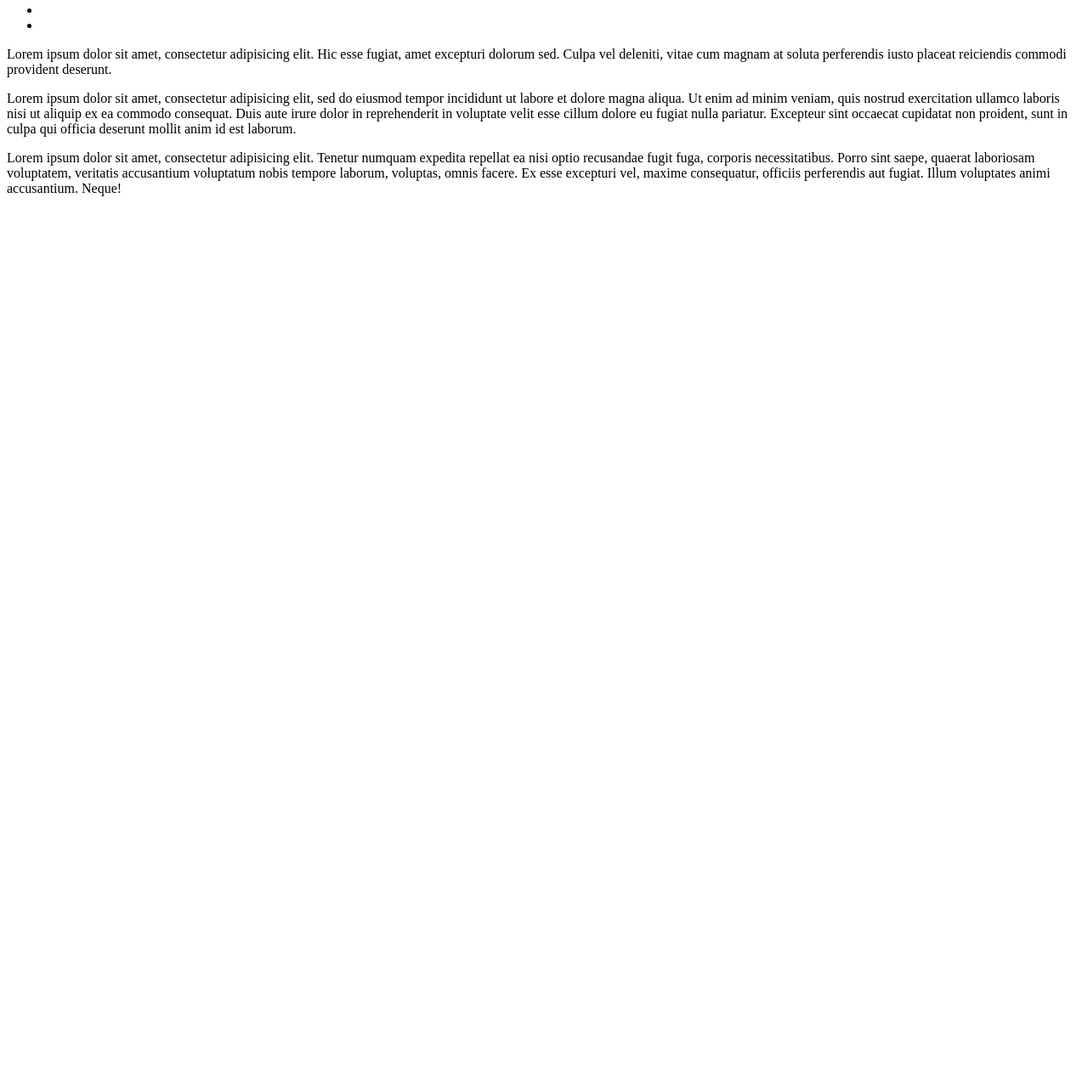
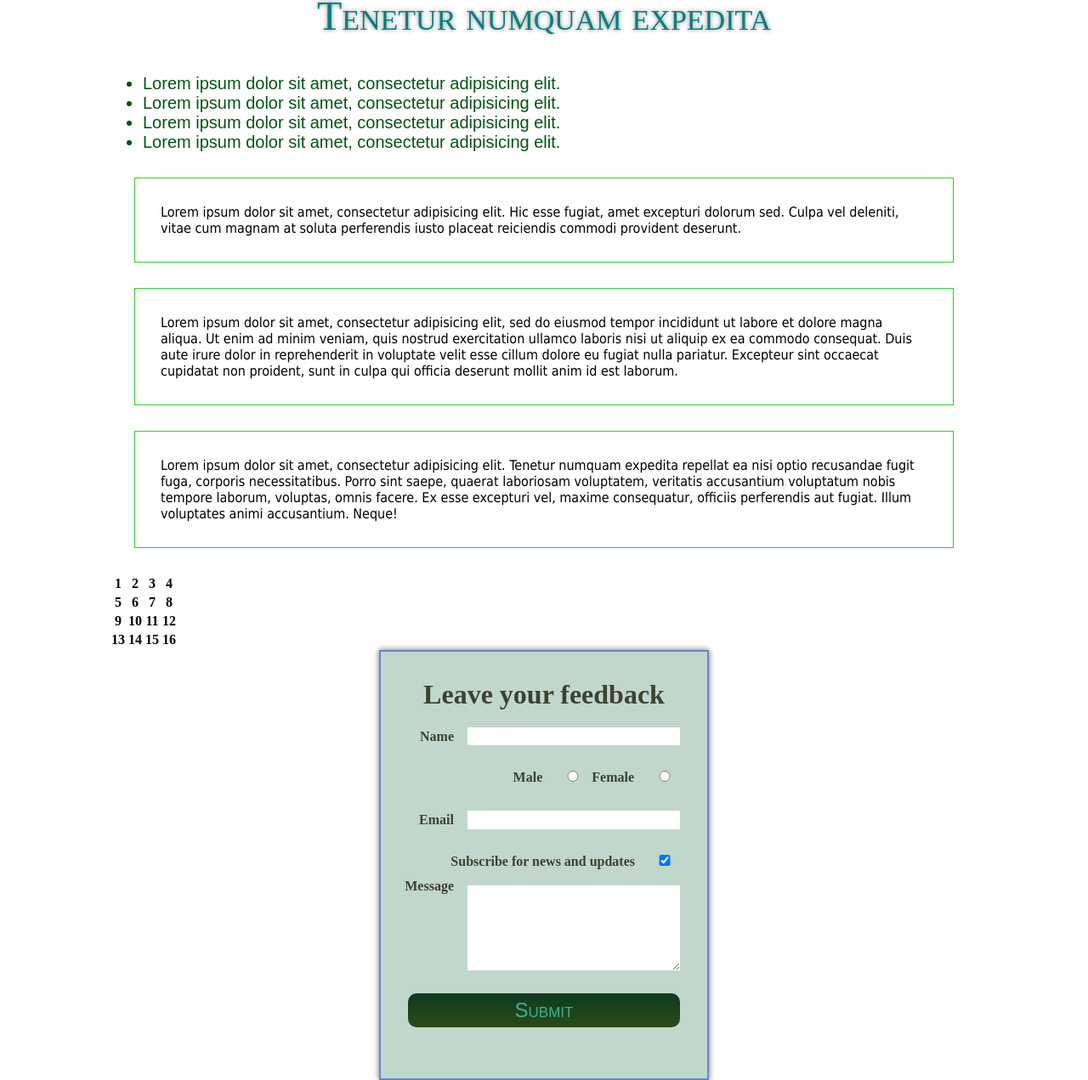
Before and after one commit to basel574/Test, a plain HTML site: page index.html in a window 1280 px wide. Shown: the part 49-1320 px from the top of the page at 85% size. Before the commit the page ends 800 px from the top, so only its background shows below. Drawn offline with Linux system fonts and the light colour scheme.

Commit message:
Расширена структура CSS

```diff
--- a/index.html
+++ b/index.html
@@ -5,54 +5,64 @@
     <meta name="viewport" content="width=device-width, initial-scale=1.0">
     <meta http-equiv="X-UA-Compatible" content="ie=edge">
     <title>Test</title>
-    <link rel="stylesheet" href="style.css">
+    <link rel="stylesheet" href="styles/maincss.css">
 </head>
 <body>
+    <div class="wrapper">
+        <h1>Tenetur numquam expedita</h1>
         <div>
             <ul>
-            <li></li>
-            <li></li>
-            <li></li>
-            <li></li>
+                <li>Lorem ipsum dolor sit amet, consectetur adipisicing elit.</li>
+                <li>Lorem ipsum dolor sit amet, consectetur adipisicing elit.</li>
+                <li>Lorem ipsum dolor sit amet, consectetur adipisicing elit.</li>
+                <li>Lorem ipsum dolor sit amet, consectetur adipisicing elit.</li>
             </ul>
-    </div>
-    <div>
+        </div><!--list-->
+        <main>
             <p>Lorem ipsum dolor sit amet, consectetur adipisicing elit. Hic esse fugiat, amet excepturi dolorum sed. Culpa vel deleniti, vitae cum magnam at soluta perferendis iusto placeat reiciendis commodi provident deserunt.</p>
             <p>Lorem ipsum dolor sit amet, consectetur adipisicing elit, sed do eiusmod tempor incididunt ut labore et dolore magna aliqua. Ut enim ad minim veniam, quis nostrud exercitation ullamco laboris nisi ut aliquip ex ea commodo consequat. Duis aute irure dolor in reprehenderit in voluptate velit esse cillum dolore eu fugiat nulla pariatur. Excepteur sint occaecat cupidatat non proident, sunt in culpa qui officia deserunt mollit anim id est laborum.</p>
             <p>Lorem ipsum dolor sit amet, consectetur adipisicing elit. Tenetur numquam expedita repellat ea nisi optio recusandae fugit fuga, corporis necessitatibus. Porro sint saepe, quaerat laboriosam voluptatem, veritatis accusantium voluptatum nobis tempore laborum, voluptas, omnis facere. Ex esse excepturi vel, maxime consequatur, officiis perferendis aut fugiat. Illum voluptates animi accusantium. Neque!</p>
-    </div>
-    <div>
+        </main><!--paragraphs-->
+        <div class="table">
             <table>
                 <tr>
-                <th></th>
-                <th></th>
-                <th></th>
-                <th></th>
+                    <th>1</th>
+                    <th>2</th>
+                    <th>3</th>
+                    <th>4</th>
                 </tr>
                 <tr>
-                <th></th>
-                <th></th>
-                <th></th>
-                <th></th>
+                    <th>5</th>
+                    <th>6</th>
+                    <th>7</th>
+                    <th>8</th>
                 </tr>
                 <tr>
-                <th></th>
-                <th></th>
-                <th></th>
-                <th></th>
+                    <th>9</th>
+                    <th>10</th>
+                    <th>11</th>
+                    <th>12</th>
                 </tr>
                 <tr>
-                <th></th>
-                <th></th>
-                <th></th>
-                <th></th>
+                    <th>13</th>
+                    <th>14</th>
+                    <th>15</th>
+                    <th>16</th>
                 </tr>
             </table>
+        </div><!--table-->
+
+        <div class="form">
+            <h3>Leave your feedback</h3>
+            <p><label for="userName">Name</label><input type="text" name="userName" id="userName" required></p>
+            <p><label for="male">Male</label><input type="radio" name="sex" value="m" id="male">
+            <label for="female">Female</label><input type="radio" name="sex" value="f" id="female"></p>
+            <p><label for="email">Email</label><input type="email" name="email" id="email" required></p>
+            <p><label for="subYes">Subscribe for news and updates</label><input type="checkbox" name="subscribe" id="subYes" value="yes" checked></p>
+            <div class="textwrapper"><label for="msg">Message</label><textarea name="msg" id="msg"></textarea></div>
+            <p><input type="submit" name="submit" value="Submit"></p>
         </div>
-
-    <div>
-
-    </div>
+    </div><!--wrapper-->
     <script src="script.js" charset="utf-8"></script>
 </body>
 </html>
--- /dev/null
+++ b/styles/body.css
@@ -0,0 +1,26 @@
+body {
+    font-size: 16px;
+    padding: 0;
+    margin: 0;
+}
+.wrapper {
+    width: 80%;
+    margin: 0 auto;
+}
+li {
+    font: 20px Arial, sans-serif;
+    color: #005511;
+}
+main p {
+    padding: 30px;
+    margin: 30px;
+    border: 1px solid limegreen;
+    font-family: Tahoma;
+}
+
+h1 {
+    font: small-caps 3rem/1.5 'Times New Roman',serif;
+    text-shadow: 0 0 5px rgba(0, 0, 0, 0.5);
+    text-align: center;
+    color: teal;
+}
--- /dev/null
+++ b/styles/form.css
@@ -0,0 +1,70 @@
+.form {
+    border: 2px solid rgba(25, 44, 214, 0.5);
+    background-color: rgb(194, 215, 204);
+    box-shadow: 0 0 7px rgba(0, 0, 0, 0.6);
+    width: 320px;
+    padding: 2rem;
+    display: flex;
+    align-items: flex-end;
+    flex-direction: column;
+    margin: 0 auto;
+}
+textarea, input {
+    width: 250px;
+    box-sizing: border-box;
+    margin-top: 0.5rem;
+    border: none;
+    font-size: 1rem;
+    line-height: 1.2;
+}
+textarea {
+    height: 100px;
+}
+.form h3 {
+    margin: 0 auto;
+    font-size: 2rem;
+    color: rgb(62, 66, 48);
+}
+
+input[type="radio"], input[type="checkbox"] {
+    width: 30px;
+}
+label {
+    padding-right: 1rem;
+    font-weight: bold;
+    color: rgb(62, 66, 48);
+}
+.textwrapper {
+    display: flex;
+    align-items: flex-start;
+}
+
+.form > p {
+    margin: 0.7rem 0;
+}
+input[type="submit"] {
+    width: 320px;
+    height: 40px;
+    -webkit-border-radius: 10px;
+    -ms-border-radius: 10px;
+    border-radius: 10px;
+    background-image: linear-gradient(#0d3b1d, #2a4b19);
+    color: rgb(61, 177, 149);
+    font: small-caps 1.5rem/1.5 Arial, sans-serif;
+    border: none;
+    margin: 1rem auto;
+}
+    input:focus, textarea:focus {
+    background-color: #f1ffac;
+    outline: none;
+    -webkit-transition: 0.7s;
+    -o-transition: 0.7s;
+    transition: 0.7s;
+}
+input[type="submit"]:hover {
+    background-image: linear-gradient(#0f6128, #235c1e);
+    color: #9abd27;
+    -webkit-transition: 1s;
+    -o-transition: 1s;
+    transition: 1s;
+}
--- /dev/null
+++ b/styles/maincss.css
@@ -0,0 +1,2 @@
+@import "body.css";
+@import "form.css";
```
Also changed, not shown: style.css (deleted). Lines whose indentation alone changed are shown as unchanged.
